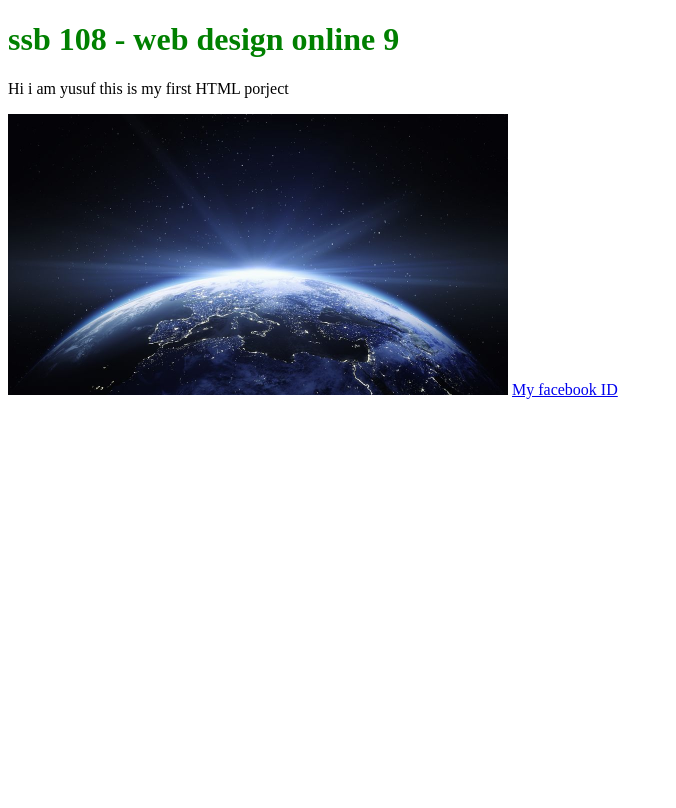
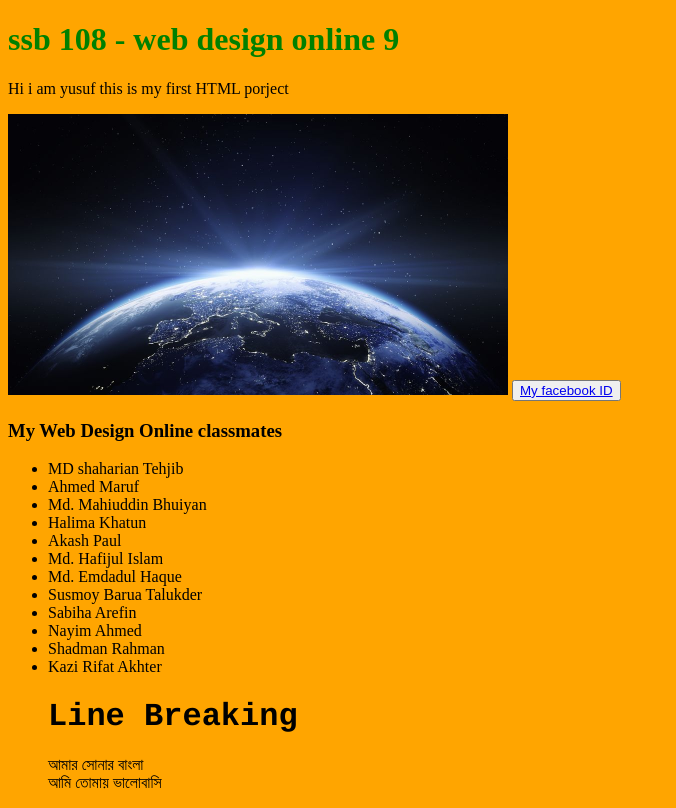
Before and after one commit to yusufkhandker/firstproject, a plain HTML site: page index.html in a window 1280 px wide. Shown: the whole page, without its empty margins (0-676 px from the left). Drawn offline with Linux system fonts and the light colour scheme.

Commit message:
Add files via upload

```diff
--- a/index.html
+++ b/index.html
@@ -9,6 +9,31 @@
 <h1 style="color:green"> ssb 108 - web design online 9 </h1>
 <p> Hi i am yusuf this is my first HTML porject </p>
 <img src="univers.png" width="500" alt="univers">
-<a href="https://www.facebook.com/aircrackk">My facebook ID </a>
+<button> <a href="https://www.facebook.com/aircrackk">My facebook ID </a> </button>
+<h3>My Web Design Online classmates</h3>
+<ul>
+	<li>MD shaharian Tehjib</li>
+	<li>Ahmed Maruf</li>
+	<li>Md. Mahiuddin Bhuiyan</li>
+	<li>Halima Khatun</li>
+    <li>Akash Paul</li>
+	<li>Md. Hafijul Islam</li>
+	<li>Md. Emdadul Haque</li>
+    <li>Susmoy Barua Talukder</li>
+	<li>Sabiha Arefin</li>
+	<li>Nayim Ahmed</li>
+    <li>Shadman Rahman</li>
+	<li>Kazi Rifat Akhter</li>
+
+
+
+<h1 style="font-family:courier;">Line Breaking </h1>
+
+<p> আমার সোনার বাংলা <br> আমি তোমায় ভালোবাসি </p>
+
+ <body style="background-color:orange;">
+
+
+</ul>
 </body>
 </html>
```
